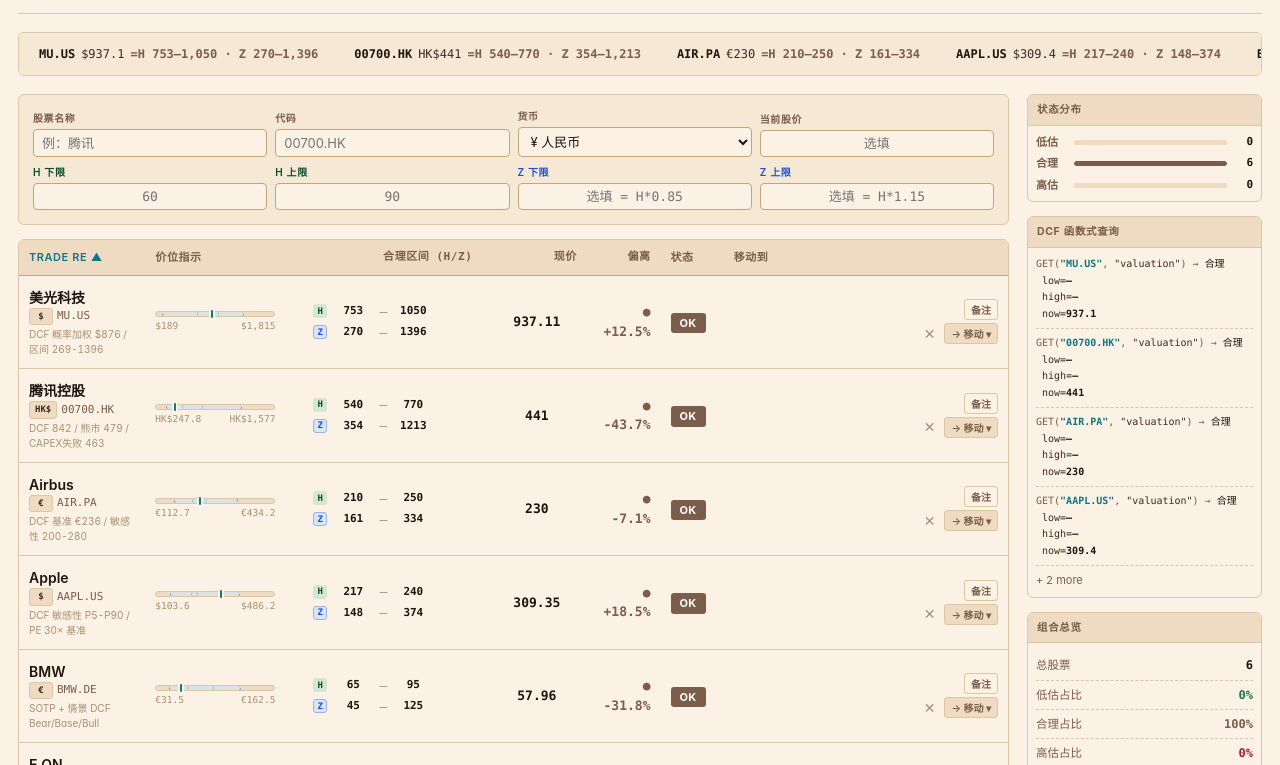
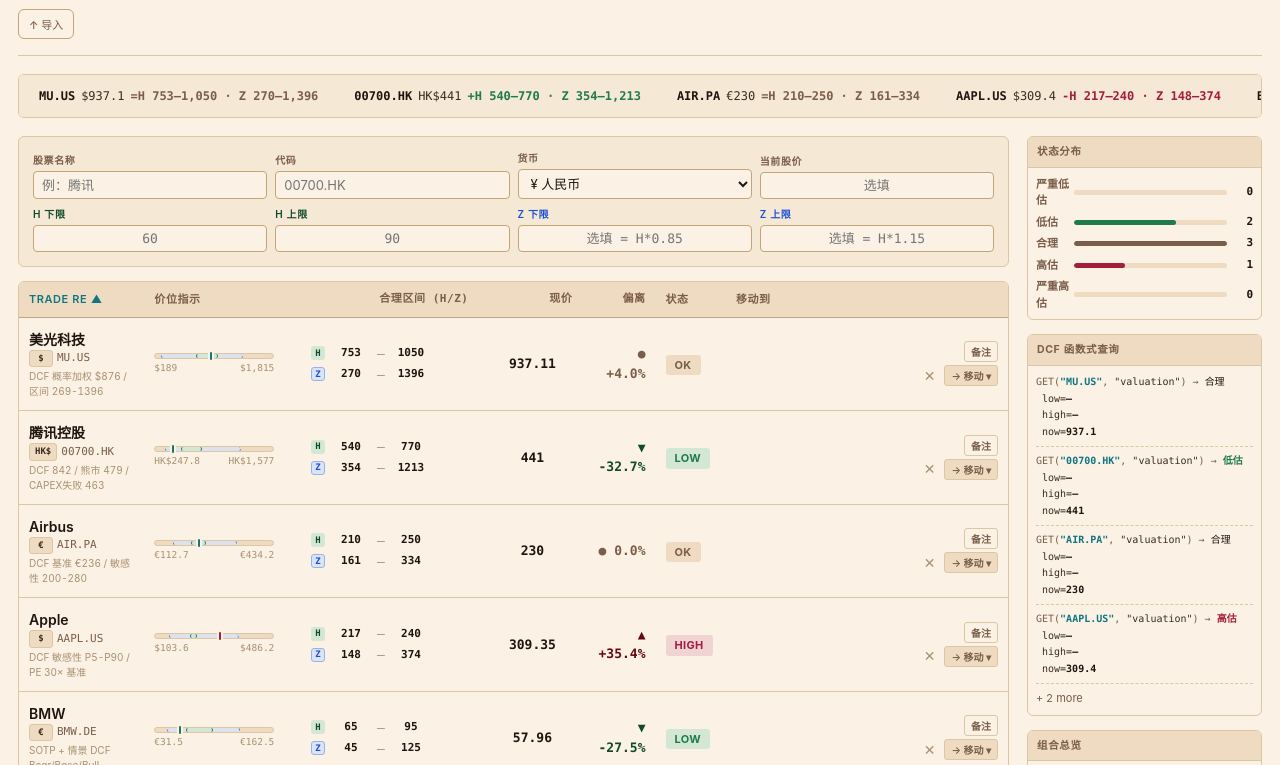
Before and after one commit to xucao2023-cell/stock-tracker, a plain HTML site: page index.html in a window 1280 px wide. Shown: the part 71-836 px from the top of the page. Drawn offline with Linux system fonts and the light colour scheme.

Commit message:
feat: 5 档估值判定（仅 H 套，Z 作 severe 边界）
判定规则（按用户新口径）：
  price >= high2    → severe_neg (严重高估)
  high1 < price     → neg        (高估)
  low1 <= price     → neutral    (合理)
  low2 < price      → pos        (低估)
  price <= low2     → severe_pos (严重低估)

偏离计算：以 H 套中位数 (low1+high1)/2 为基准（之前是综合 low/high）。

UI 改动：
  - bar-wrap: Z 浅蓝底色 + H 绿色高亮中间层
  - pill: 5 状态色（OK/LOW/HIGH/S-LOW/S-HIGH）
  - dist-fill severe: 斜线纹理
  - 分布面板: 5 行（严重低估/低估/合理/高估/严重高估）
  - KPI: 5 档占比
  - 图例: 5 档
  - 排序 order: 5 档 (severe_pos/pos/neutral/neg/severe_neg)
  - counts & gCounts2: 加 severe_pos/severe_neg 字段

20 只数据当前分布：7 低估 / 10 合理 / 3 高估 / 0 severe。

```diff
--- a/index.html
+++ b/index.html
@@ -378,26 +378,27 @@
   .gap.neg{color:var(--neg-text);}
   .gap.neutral{color:var(--muted);}
 
-  /* ===== 价位指示 - 纯展示，无拖动（已压缩到 ≈100px） ===== */
+  /* ===== 价位指示 - 仅 H 判定（Z 作底色背景，H 作高亮中间层） ===== */
   .bar-wrap{position:relative;min-width:100px;max-width:120px;}
   .bar{
     position:relative;height:6px;
     background:var(--surface-2);border-radius:3px;
     border:1px solid var(--border);
   }
+  /* zcode 套（蓝）→ 背景底色（Z 区间，浅蓝） */
+  .bar-zone-zcode{
+    position:absolute;top:0;bottom:0;
+    background:var(--zcode-bg);
+    border-left:1px dashed var(--zcode);border-right:1px dashed var(--zcode);
+    border-radius:3px;opacity:0.85;
+  }
+  /* hermes 套（绿）→ 中间高亮（H 区间，绿色） */
   .bar-zone{
     position:absolute;top:0;bottom:0;
     background:var(--pos-bg);
     border-left:1.5px solid var(--pos);border-right:1.5px solid var(--pos);
     border-radius:3px;
   }
-  /* zcode 套（蓝）- 在 hermes 上面再画一层，做重叠效果 */
-  .bar-zone-zcode{
-    position:absolute;top:0;bottom:0;
-    background:var(--zcode-bg);
-    border-left:1.5px dashed var(--zcode);border-right:1.5px dashed var(--zcode);
-    border-radius:3px;opacity:0.7;
-  }
   .bar-marker{
     position:absolute;top:-2px;bottom:-2px;width:2px;
     background:var(--link);border-radius:1px;
@@ -405,11 +406,20 @@
   }
   .bar-marker.pos{background:var(--pos);}
   .bar-marker.neg{background:var(--neg);}
+  .bar-marker.severe_pos{background:var(--neg);box-shadow:0 0 0 2px var(--bg),0 0 0 1px var(--pos);}
+  .bar-marker.severe_neg{background:var(--neg);box-shadow:0 0 0 2px var(--bg),0 0 0 1px var(--neg);}
   .bar-labels{
     display:flex;justify-content:space-between;font-size:9.5px;color:var(--muted-2);
     font-family:"SF Mono",Consolas,monospace;font-feature-settings:"tnum" 1;
     margin-top:2px;
   }
+
+  /* 状态徽章：严重态加重 */
+  .pill.severe_pos{background:var(--neg-bg);color:var(--neg);border:1px solid var(--neg);}
+  .pill.severe_neg{background:var(--neg-bg);color:var(--neg);border:1px solid var(--neg);font-weight:800;}
+  .pill.pos{background:var(--pos-bg);color:var(--pos);}
+  .pill.neg{background:var(--neg-bg);color:var(--neg);}
+  .pill.neutral{background:var(--surface-2);color:var(--muted);}
 
   .del-btn{background:none;border:none;color:var(--muted-2);cursor:pointer;font-size:14px;padding:2px 6px;border-radius:3px;transition:all .12s;}
   .del-btn:hover{color:var(--neg);background:var(--neg-bg);}
@@ -434,6 +444,8 @@
   .dist-fill.pos{background:var(--pos);}
   .dist-fill.neg{background:var(--neg);}
   .dist-fill.neutral{background:var(--muted);}
+  .dist-fill.severe_pos{background:repeating-linear-gradient(45deg,var(--pos) 0 4px,var(--pos-bg) 4px 8px);}
+  .dist-fill.severe_neg{background:repeating-linear-gradient(45deg,var(--neg) 0 4px,var(--neg-bg) 4px 8px);}
   .dist-val{font-family:"SF Mono",Consolas,monospace;font-weight:700;width:22px;text-align:right;font-feature-settings:"tnum" 1;}
 
   /* DCF 函数式卡 */
@@ -504,9 +516,11 @@
       <div class="sub">点表头排序 · 输入即存 · 数据保存在本地</div>
     </div>
     <div class="legend" style="font-size:11px;color:var(--muted);">
+      <span style="display:inline-block;padding:2px 8px;border:1px solid var(--border);border-radius:3px;margin-right:6px;"><span style="color:var(--neg);font-weight:700;">●</span> 严重低估</span>
       <span style="display:inline-block;padding:2px 8px;border:1px solid var(--border);border-radius:3px;margin-right:6px;"><span style="color:var(--pos);font-weight:700;">●</span> 低估</span>
       <span style="display:inline-block;padding:2px 8px;border:1px solid var(--border);border-radius:3px;margin-right:6px;"><span style="color:var(--muted);font-weight:700;">●</span> 合理</span>
-      <span style="display:inline-block;padding:2px 8px;border:1px solid var(--border);border-radius:3px;"><span style="color:var(--neg);font-weight:700;">●</span> 高估</span>
+      <span style="display:inline-block;padding:2px 8px;border:1px solid var(--border);border-radius:3px;margin-right:6px;"><span style="color:var(--neg);font-weight:700;">●</span> 高估</span>
+      <span style="display:inline-block;padding:2px 8px;border:1px solid var(--border);border-radius:3px;"><span style="color:var(--neg);font-weight:800;">●</span> 严重高估</span>
     </div>
     <div class="group-switch" id="group-switch" role="group" aria-label="分组切换">
       <button type="button" data-group="Trade Republic" title="Trade Republic">TR</button>
@@ -829,7 +843,7 @@ function sortStocks(list){
     }
     let va, vb;
     if(key === 'status'){
-      const order = {pos:0, neutral:1, neg:2};
+      const order = {severe_pos:0, pos:1, neutral:2, neg:3, severe_neg:4};
       va = order[judge(a)] ?? 3;
       vb = order[judge(b)] ?? 3;
     } else if(key === 'gap'){
@@ -1030,15 +1044,18 @@ function startCloudPolling(){
   setInterval(() => trySyncFromCloud(true), CLOUD_POLL_MS);
 }
 
-// 综合区间：low = min(low1, low2), high = max(high1, high2)
-function rangeOf(s){
-  const lo = Math.min(s.low1, s.low2);
-  const hi = Math.max(s.high1, s.high2);
-  return {low: lo, high: hi};
-}
+// 仅 H 套判定：H 区间内=合理，Z 区间外=严重
+// 状态：severe_pos（严重低估） / pos（低估） / neutral（合理） / neg（高估） / severe_neg（严重高估）
+// Z 套一定包住 H 套（用户硬约束），所以 5 个区间按价格递增严格分区
 function judge(s){
-  if(s.price > Math.max(s.high1, s.high2)) return 'neg';
-  if(s.price < Math.min(s.low1, s.low2))  return 'pos';
+  // 边界处理：价格 ≤ low2 视为严重低估；≥ high2 视为严重高估
+  // low2 < price < low1 → 低估（仍在 Z 内、H 外）
+  // low1 ≤ price ≤ high1 → 合理（在 H 内）
+  // high1 < price < high2 → 高估（仍在 Z 内、H 外）
+  if(s.price >= s.high2) return 'severe_neg';
+  if(s.price >  s.high1) return 'neg';
+  if(s.price <= s.low2)  return 'severe_pos';
+  if(s.price <  s.low1)  return 'pos';
   return 'neutral';
 }
 // 兼容旧调用（price/low/high 三参数），doppio 版内部统一改用 judge(s)
@@ -1047,11 +1064,27 @@ function judgeTriple(price, low, high){
   if(price < low)  return 'pos';
   return 'neutral';
 }
-function judgeLabel(s){ return s==='neg'?'HIGH':s==='pos'?'LOW':'OK'; }
-function judgeZh(s){ return s==='neg'?'高估':s==='pos'?'低估':'合理'; }
+// 兼容旧 rangeOf：返回 H 套端点作为"主区间"，调用方需要 Z 时自取 s.low2/s.high2
+function rangeOf(s){
+  return {low: s.low1, high: s.high1};
+}
+function judgeLabel(s){
+  return s==='severe_neg'?'S-HIGH'
+       : s==='neg'       ?'HIGH'
+       : s==='severe_pos'?'S-LOW'
+       : s==='pos'       ?'LOW'
+                          :'OK';
+}
+function judgeZh(s){
+  return s==='severe_neg'?'严重高估'
+       : s==='neg'       ?'高估'
+       : s==='severe_pos'?'严重低估'
+       : s==='pos'       ?'低估'
+                          :'合理';
+}
+// 偏离比例以 H 套中位数为基准
 function gapPct(s){
-  const {low, high} = rangeOf(s);
-  const mid = (low + high) / 2;
+  const mid = (s.low1 + s.high1) / 2;
   if(mid === 0) return 0;
   return (s.price - mid) / mid * 100;
 }
@@ -1075,7 +1108,7 @@ function render(){
   if(groupList.length > 1) sortStocks(groupList);
 
   // 统计
-  const counts = {neg:0, pos:0, neutral:0};
+  const counts = {neg:0, pos:0, neutral:0, severe_neg:0, severe_pos:0};
   groupList.forEach(s => counts[judge(s)]++);
 
   // ===== Ticker bar (Finviz 风格) =====
@@ -1092,8 +1125,13 @@ function render(){
   }).join('');
 
   // ===== Distribution panel =====
-  const max = Math.max(counts.pos, counts.neg, counts.neutral, 1);
+  const max = Math.max(counts.severe_pos, counts.pos, counts.neutral, counts.neg, counts.severe_neg, 1);
   document.getElementById('dist').innerHTML = `
+    <div class="dist-row">
+      <span class="dist-label">严重低估</span>
+      <div class="dist-bar"><div class="dist-fill severe_pos" style="width:${(counts.severe_pos/max)*100}%"></div></div>
+      <span class="dist-val">${counts.severe_pos}</span>
+    </div>
     <div class="dist-row">
       <span class="dist-label">低估</span>
       <div class="dist-bar"><div class="dist-fill pos" style="width:${(counts.pos/max)*100}%"></div></div>
@@ -1109,6 +1147,11 @@ function render(){
       <div class="dist-bar"><div class="dist-fill neg" style="width:${(counts.neg/max)*100}%"></div></div>
       <span class="dist-val">${counts.neg}</span>
     </div>
+    <div class="dist-row">
+      <span class="dist-label">严重高估</span>
+      <div class="dist-bar"><div class="dist-fill severe_neg" style="width:${(counts.severe_neg/max)*100}%"></div></div>
+      <span class="dist-val">${counts.severe_neg}</span>
+    </div>
   `;
 
   // ===== DCF 函数式 panel =====
@@ -1125,17 +1168,21 @@ function render(){
 
   // ===== KPI panel =====
   const totalCount = groupList.length;
-  const lowPct = totalCount ? Math.round(counts.pos/totalCount*100) : 0;
-  const fairPct = totalCount ? Math.round(counts.neutral/totalCount*100) : 0;
-  const highPct = totalCount ? Math.round(counts.neg/totalCount*100) : 0;
+  const sLowPct   = totalCount ? Math.round(counts.severe_pos/totalCount*100) : 0;
+  const lowPct    = totalCount ? Math.round(counts.pos/totalCount*100) : 0;
+  const fairPct   = totalCount ? Math.round(counts.neutral/totalCount*100) : 0;
+  const highPct   = totalCount ? Math.round(counts.neg/totalCount*100) : 0;
+  const sHighPct  = totalCount ? Math.round(counts.severe_neg/totalCount*100) : 0;
   const avgGap = totalCount ? groupList.reduce((sum,s)=>sum + gapPct(s),0)/totalCount : 0;
   const avgGapCls = avgGap > 0.5 ? 'neg' : (avgGap < -0.5 ? 'pos' : 'neutral');
   const avgGapStr = (avgGap>0?'+':'') + avgGap.toFixed(1) + '%';
   document.getElementById('kpi').innerHTML = `
     <div class="kpi"><span class="kpi-label">总股票</span><span class="kpi-val">${totalCount}</span></div>
+    <div class="kpi"><span class="kpi-label">严重低估</span><span class="kpi-val" style="color:var(--neg);">${sLowPct}%</span></div>
     <div class="kpi"><span class="kpi-label">低估占比</span><span class="kpi-val" style="color:var(--pos);">${lowPct}%</span></div>
     <div class="kpi"><span class="kpi-label">合理占比</span><span class="kpi-val" style="color:var(--muted);">${fairPct}%</span></div>
     <div class="kpi"><span class="kpi-label">高估占比</span><span class="kpi-val" style="color:var(--neg);">${highPct}%</span></div>
+    <div class="kpi"><span class="kpi-label">严重高估</span><span class="kpi-val" style="color:var(--neg);font-weight:800;">${sHighPct}%</span></div>
     <div class="kpi"><span class="kpi-label">平均偏离</span><span class="kpi-val" style="color:${avgGapCls==='pos'?'var(--pos)':avgGapCls==='neg'?'var(--neg)':'var(--muted)'}">${totalCount?avgGapStr:'–'}</span></div>
   `;
 
@@ -1143,7 +1190,7 @@ function render(){
   const gCounts2 = groupList.reduce((acc, s) => {
     const st = judge(s);
     acc[st]++; return acc;
-  }, {neg:0, pos:0, neutral:0});
+  }, {neg:0, pos:0, neutral:0, severe_neg:0, severe_pos:0});
 
   const tbody = document.getElementById('tbody');
   if(!tbody) return;
@@ -1209,8 +1256,8 @@ function stockRowHTML(s){
       <td>
         <div class="bar-wrap">
           <div class="bar" data-code="${escapeHtml(s.code)}">
+            <div class="bar-zone-zcode"   style="left:${zLowPct}%;right:${100-zHighPct}%"></div>
             <div class="bar-zone"         style="left:${hLowPct}%;right:${100-hHighPct}%"></div>
-            <div class="bar-zone-zcode"   style="left:${zLowPct}%;right:${100-zHighPct}%"></div>
             <div class="bar-marker ${status}" style="left:${pricePct}%"></div>
           </div>
           <div class="bar-labels">
```
